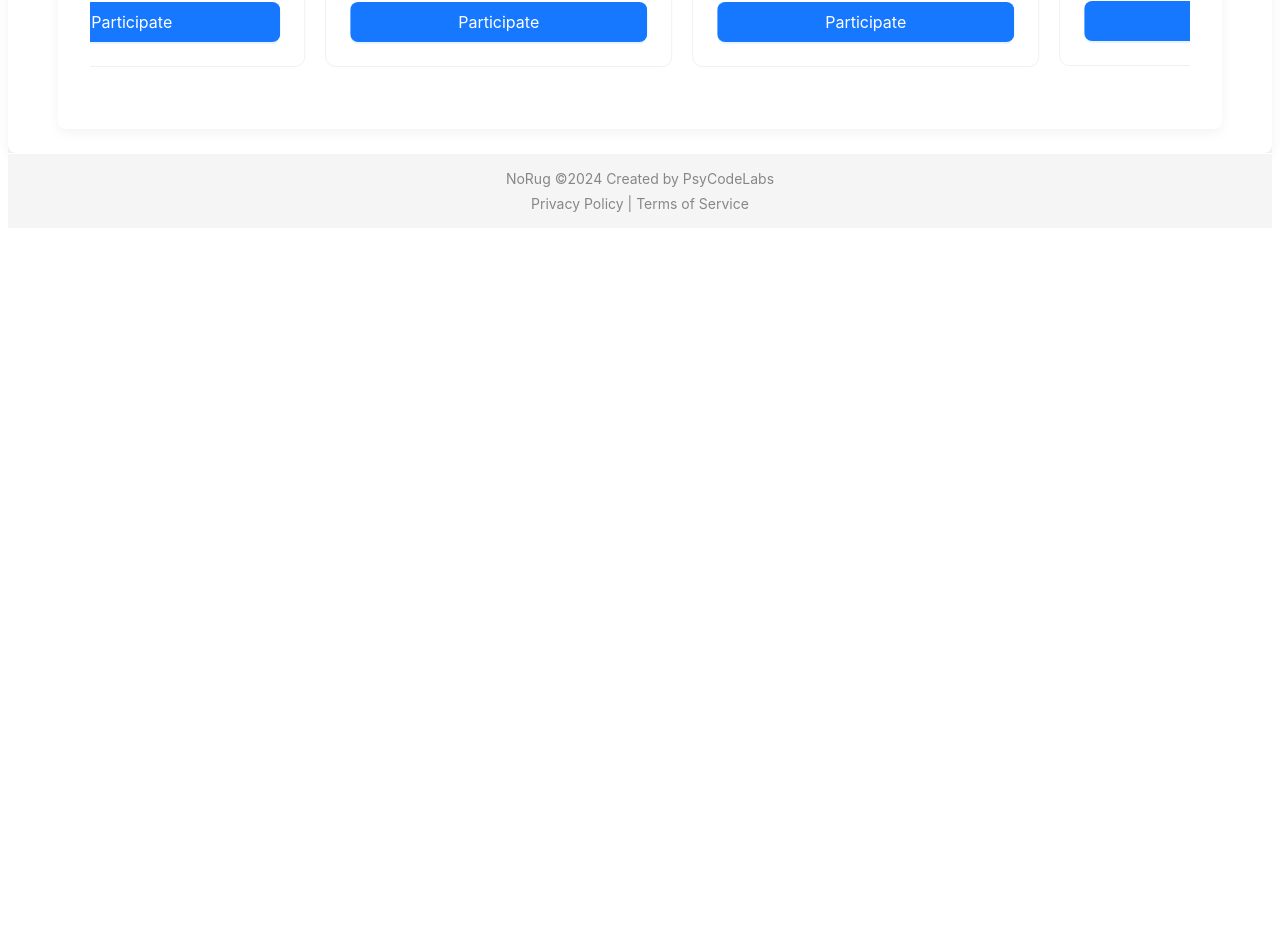
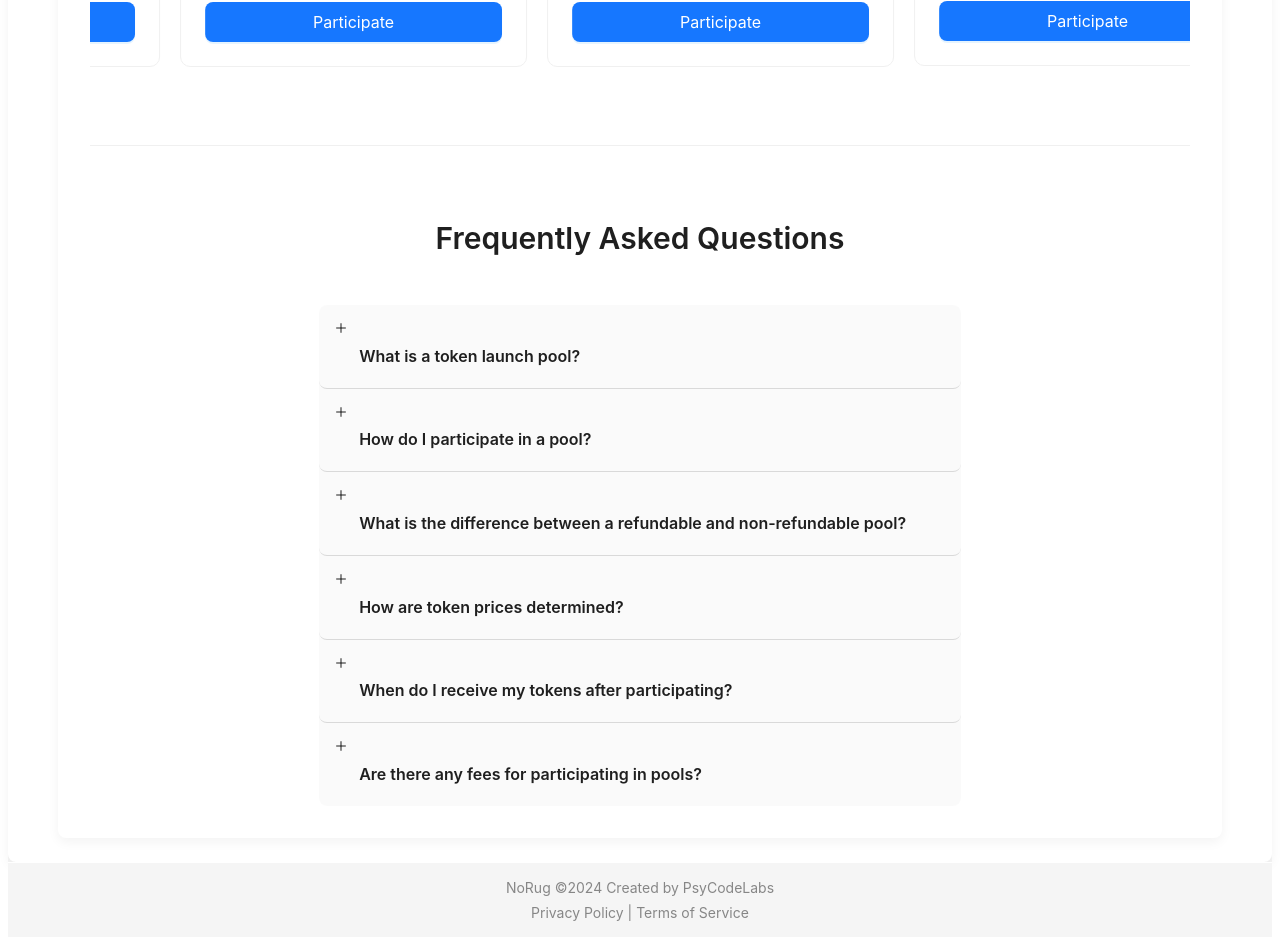
Before and after one commit to namanthanki/NoRug, a React (Vite) app in the folder app/: page / in a window 1280 px wide. Shown: the part 1220-2165 px from the top of the page. Before the commit the page ends 1456 px from the top, so only its background shows below. Built offline with nearby package versions, Linux system fonts and the light colour scheme.

Commit message:
FAQs Section
- Implemented basic structure
- Dummy data added for visuals as of now

```diff
--- a/app/src/components/Landing/FAQsSection.jsx
+++ b/app/src/components/Landing/FAQsSection.jsx
@@ -1,7 +1,61 @@
-import React from "react";
+import { Typography, Collapse, Row, Col, Card } from "antd";
+import { PlusOutlined, MinusOutlined } from "@ant-design/icons";
+
+const { Title, Paragraph } = Typography;
+const { Panel } = Collapse;
 
 const FAQsSection = () => {
-  return <div>FAQsSection</div>;
+  const faqs = [
+    {
+      question: "What is a token launch pool?",
+      answer:
+        "A token launch pool is a fundraising mechanism where new cryptocurrency projects offer their tokens to early investors before they become available on public exchanges. It allows investors to purchase tokens at potentially lower prices and supports projects in raising capital.",
+    },
+    {
+      question: "How do I participate in a pool?",
+      answer:
+        "To participate in a pool, you need to create an account on our platform, complete the KYC process, and ensure you have sufficient funds in your wallet. When a pool opens, you can select the amount of tokens you wish to purchase and confirm your participation.",
+    },
+    {
+      question: "What is the difference between a refundable and non-refundable pool?",
+      answer:
+        "In a refundable pool, if the project doesn't meet its fundraising goal, participants can claim a refund of their investment. Non-refundable pools don't offer this option, meaning participants cannot reclaim their funds if the pool is unsuccessful.",
+    },
+    {
+      question: "How are token prices determined?",
+      answer:
+        "Token prices are set by the project teams based on various factors including market conditions, project valuation, and long-term tokenomics. Our platform ensures that the pricing is fair and transparent for all participants.",
+    },
+    {
+      question: "When do I receive my tokens after participating?",
+      answer:
+        "Token distribution typically occurs after the pool closes and all necessary checks are completed. The exact timing can vary by project and will be clearly communicated in the pool details. Usually, tokens are distributed within a few days to a week after the pool ends.",
+    },
+    {
+      question: "Are there any fees for participating in pools?",
+      answer:
+        "While our platform doesn't charge direct fees for participation, there may be network fees (gas fees) associated with transactions on the blockchain. These fees go to the network operators, not to our platform.",
+    },
+  ];
+
+  return (
+    <Row justify="center">
+      <Col xs={22} sm={20} md={18} lg={16} xl={14}>
+        <Title level={2} style={{ textAlign: "center", marginBottom: 48 }}>
+          Frequently Asked Questions
+        </Title>
+        <Collapse bordered={false} expandIcon={({ isActive }) => (isActive ? <MinusOutlined /> : <PlusOutlined />)}>
+          {faqs.map((faq, index) => (
+            <Panel header={<Title level={5}>{faq.question}</Title>} key={index} style={{ borderRadius: 8 }}>
+              <Card bordered={false}>
+                <Paragraph>{faq.answer}</Paragraph>
+              </Card>
+            </Panel>
+          ))}
+        </Collapse>
+      </Col>
+    </Row>
+  );
 };
 
 export default FAQsSection;
--- a/app/src/pages/LandingPage.jsx
+++ b/app/src/pages/LandingPage.jsx
@@ -1,5 +1,5 @@
 import { Divider, Space } from "antd";
-import { HeroSection, UpcomingPoolsCarousel } from "../components/Landing";
+import { FAQsSection, HeroSection, UpcomingPoolsCarousel } from "../components/Landing";
 
 const LandingPage = () => {
   return (
@@ -14,6 +14,8 @@ const LandingPage = () => {
         <HeroSection />
         <Divider />
         <UpcomingPoolsCarousel />
+        <Divider />
+        <FAQsSection />
       </Space>
     </div>
   );
```
